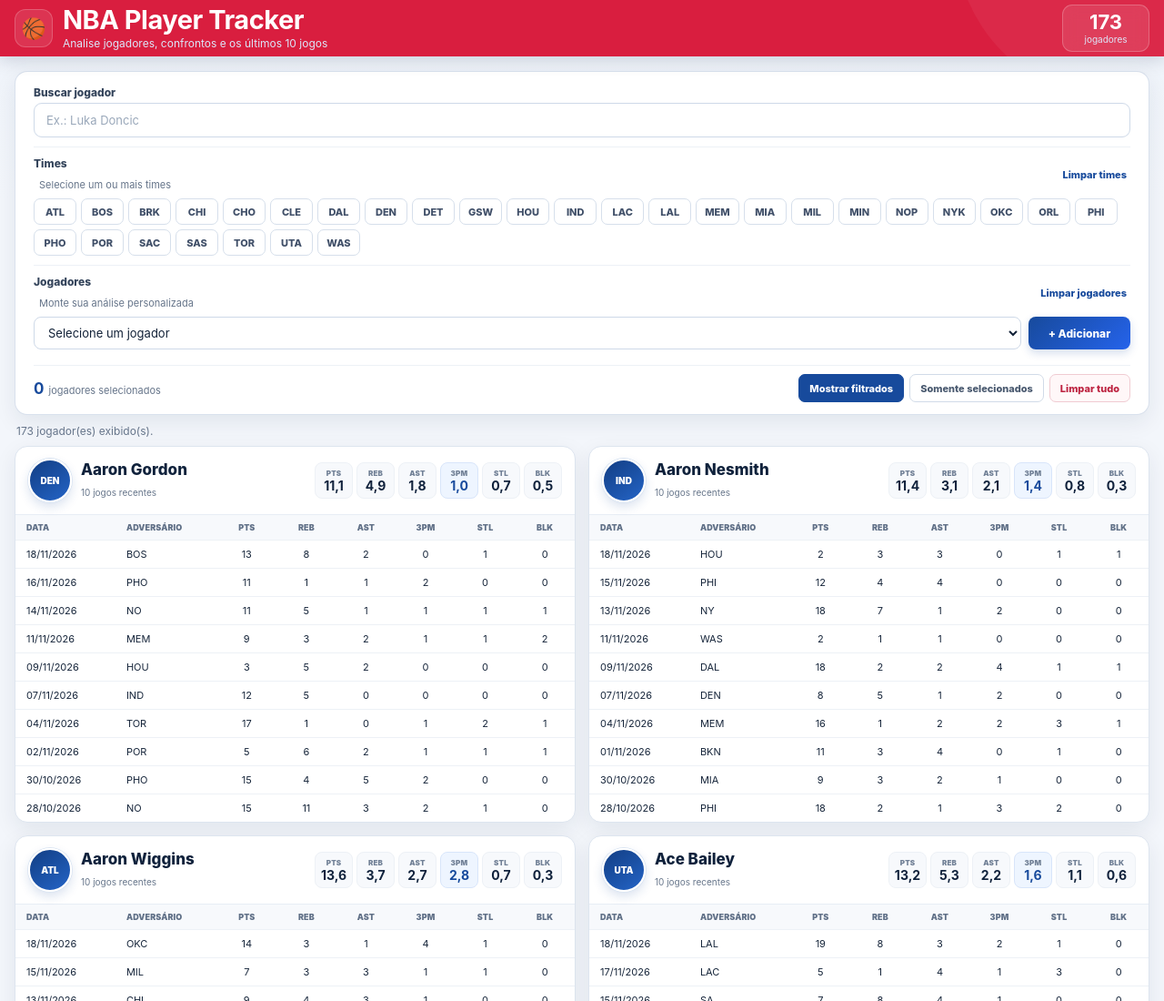
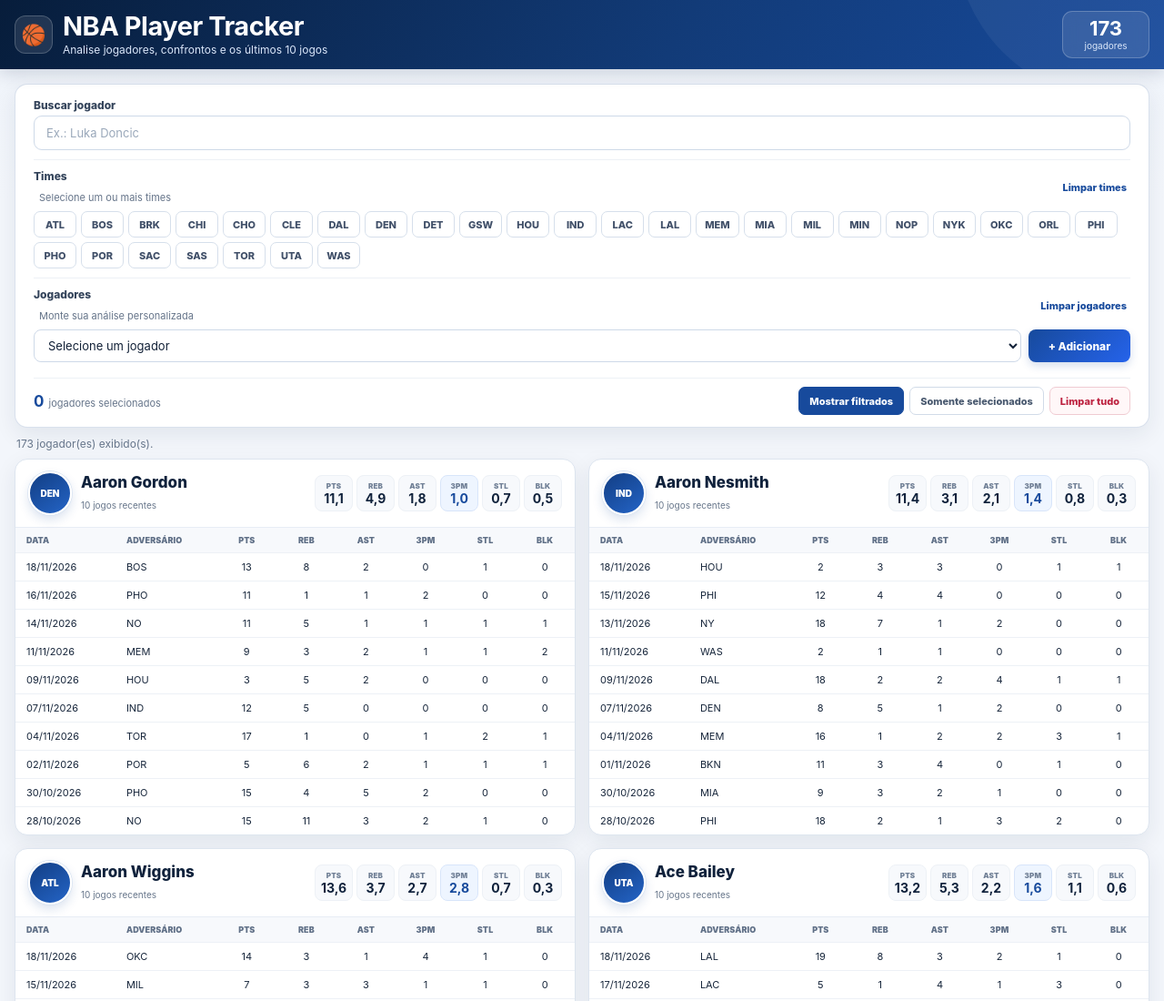
Before and after one commit to BrunoGiraoNBA/nba-player-tracker, a plain HTML site: page index.html in a window 1280 px wide. Shown: the top 1100 px of the page at 91% size. Drawn offline with Linux system fonts and the light colour scheme.

Commit message:
Update style.css

```diff
--- a/style.css
+++ b/style.css
@@ -1235,13 +1235,3 @@ button {
         overflow: visible;
     }
 }
-/* TESTE VISUAL TEMPORARIO */
-
-.topo {
-    padding: 5px 0 !important;
-    background: #d91e3f !important;
-}
-
-.lista-jogadores {
-    grid-template-columns: repeat(2, minmax(0, 1fr)) !important;
-}
```
